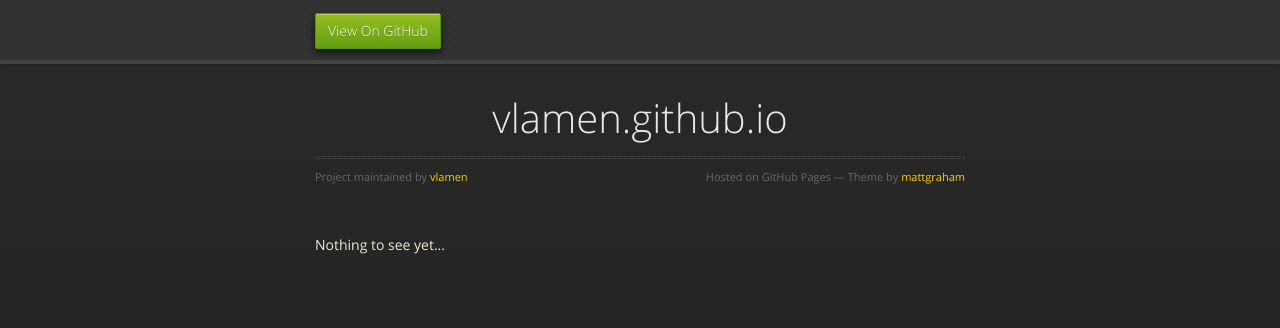
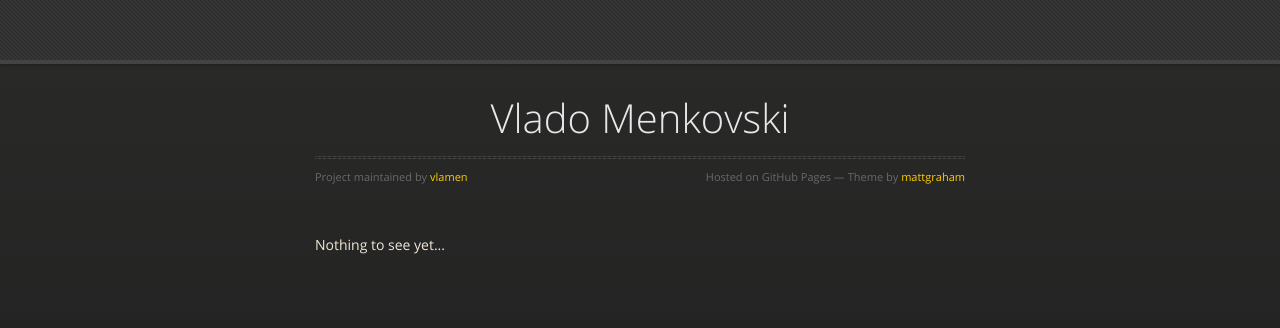
Before and after one commit to vlamen/vlamen-old.github.io, a plain HTML site: page index.html in a window 1280 px wide. Drawn offline with nearby package versions, Linux system fonts and the light colour scheme.

Commit message:
Update index.html

```diff
--- a/index.html
+++ b/index.html
@@ -19,16 +19,16 @@
   </head>
   <body>
       <div id="header">
-        <nav>
+        <!-- <nav>
           <li class="fork"><a href="https://github.com/vlamen">View On GitHub</a></li>
-        </nav>
+        </nav> -->
       </div><!-- end header -->
 
     <div class="wrapper">
 
       <section>
         <div id="title">
-          <h1>vlamen.github.io</h1>
+          <h1>Vlado Menkovski</h1>
           <p></p>
           <hr>
           <span class="credits left">Project maintained by <a href="https://github.com/vlamen">vlamen</a></span>
```
